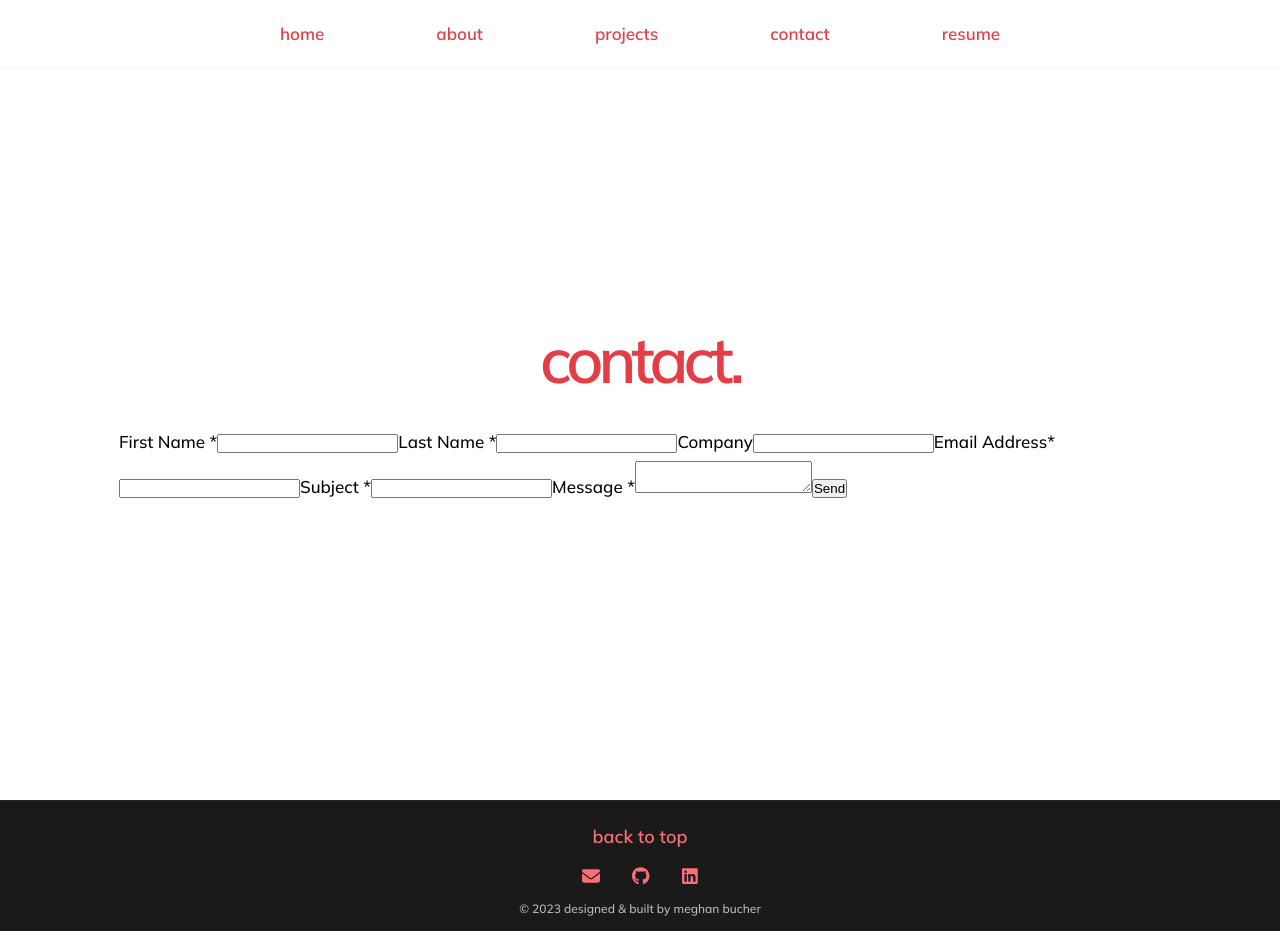
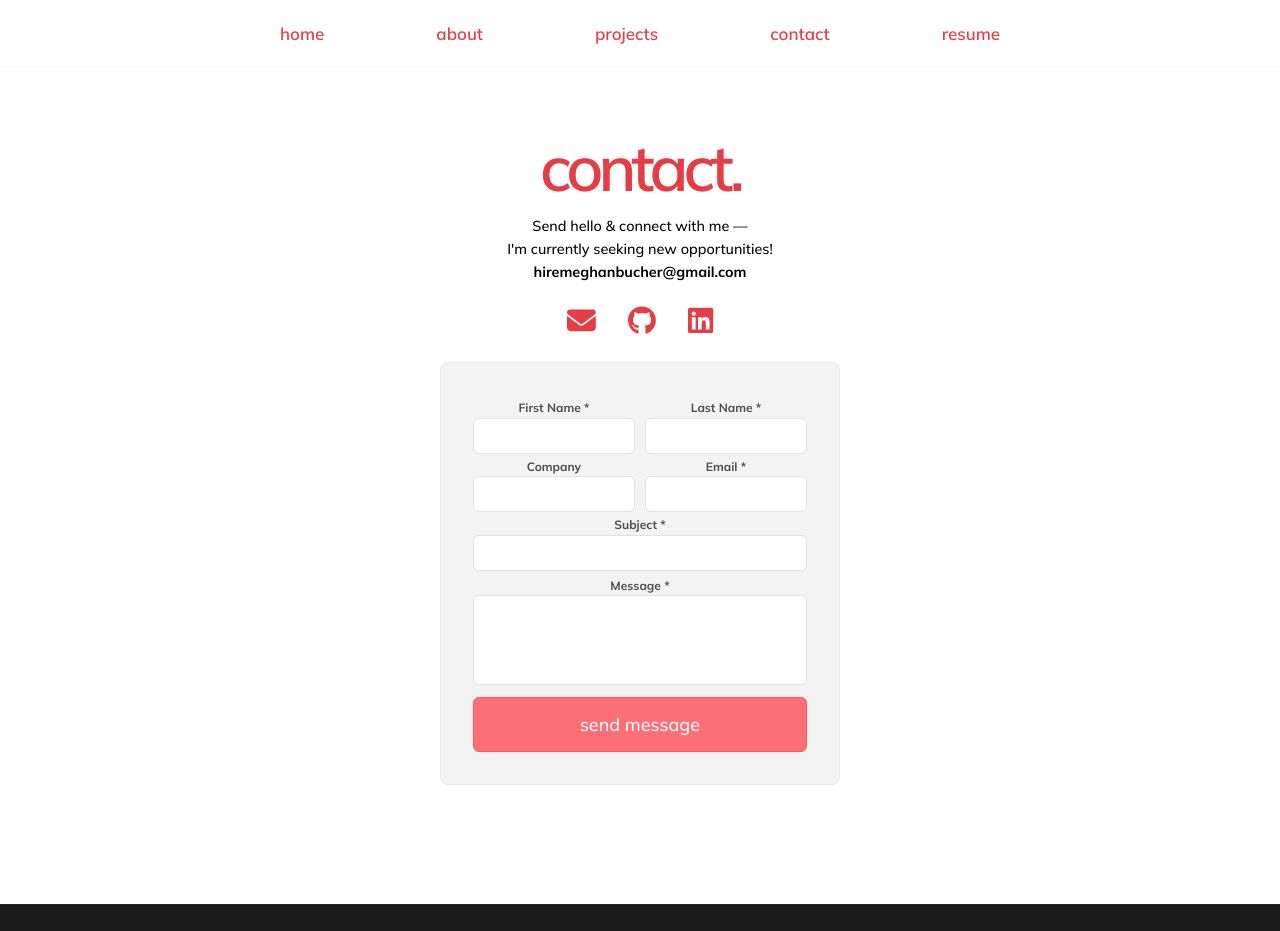
Before and after one commit to megbuch/portfolio-v2, a React (Create React App) app: page /contact in a window 1280 px wide. Shown: the top 931 px of the page. Built offline with nearby package versions, Linux system fonts and the light colour scheme.

Commit message:
styles contact form, contact page, and refactors social icons into reusable component

```diff
--- a/src/components/ContactForm/ContactForm.css
+++ b/src/components/ContactForm/ContactForm.css
@@ -0,0 +1,60 @@
+form {
+  width: 25rem;
+  background-color: rgb(243, 243, 243);
+  display: flex;
+  flex-direction: column;
+  padding: 2rem;
+  font-size: 12px;
+  font-weight: 700;
+  border-radius: 8px;
+  border: 1px solid rgb(233, 233, 233);
+}
+
+form > .row,
+form .col {
+  gap: 2px;
+  margin: 0;
+  width: 100%;
+}
+
+form > .row {
+  gap: 10px;
+}
+
+input,
+textarea {
+  width: 100%;
+  border: 1px solid rgb(226, 226, 226);
+  border-radius: 6px;
+  padding: 8px;
+  resize: none;
+  font: 14px "Mulish", Helvetica, Arial, sans-serif;
+  font-weight: 600;
+}
+
+input:focus,
+textarea:focus {
+  background: rgb(255, 205, 205);
+}
+
+label {
+  margin-bottom: -6px;
+  color: rgb(78, 78, 78);
+}
+
+input[type="submit"] {
+  margin-top: 10px;
+  background-color: var(--light-red);
+  border: 1px solid #ff5959;
+  padding: 15px;
+  font: 18px "Mulish", Helvetica, Arial, sans-serif;
+  font-weight: 500;
+  text-transform: lowercase;
+  color: white;
+  transition: 400ms ease-in-out;
+}
+
+input[type="submit"]:hover {
+  background-color: var(--bright-red);
+  cursor: pointer;
+}
--- a/src/components/ContactForm/ContactForm.jsx
+++ b/src/components/ContactForm/ContactForm.jsx
@@ -1,5 +1,6 @@
 import { useRef } from "react";
 import emailjs from "@emailjs/browser";
+import "./ContactForm.css";
 
 export default function ContactForm() {
   const form = useRef();
@@ -26,19 +27,33 @@ export default function ContactForm() {
 
   return (
     <form ref={form} onSubmit={sendEmail}>
+      <div className="row">
+        <div className="col">
           <label>First Name *</label>
           <input type="text" name="user_firstname" />
+        </div>
+        <div className="col">
           <label>Last Name *</label>
           <input type="text" name="user_lastname" />
+        </div>
+      </div>
+      <div className="row">
+        <div className="col">
           <label>Company</label>
           <input type="text" name="user_company" />
-      <label>Email Address*</label>
+        </div>
+        <div className="col">
+          <label>Email *</label>
           <input type="email" name="user_email" />
+        </div>
+      </div>
+      <div className="col">
         <label>Subject *</label>
         <input type="text" name="user_subject" />
         <label>Message *</label>
-      <textarea name="user_message" />
-      <input type="submit" value="Send" />
+        <textarea rows="4" name="user_message" />
+        <input type="submit" value="Send Message" />
+      </div>
     </form>
   );
 }
--- a/src/components/Footer/Footer.css
+++ b/src/components/Footer/Footer.css
@@ -8,20 +8,15 @@
   color: rgb(189, 189, 189);
 }
 
-.Footer > a,
-.icons > a {
+.Footer > a {
   font-size: 18px;
   color: var(--light-red);
 }
 
-.Footer > a:hover,
-.icons > a:hover {
+.Footer > a:hover {
   color: var(--bright-red);
 }
 
-.icons {
-  font-size: 1.5rem;
-  display: flex;
-  justify-content: center;
-  gap: 2rem;
+.Footer .icons > a {
+  color: var(--light-red);
 }
--- a/src/components/Footer/Footer.jsx
+++ b/src/components/Footer/Footer.jsx
@@ -4,6 +4,8 @@ import { FontAwesomeIcon } from "@fortawesome/react-fontawesome";
 import { faGithub } from "@fortawesome/free-brands-svg-icons";
 import { faLinkedin } from "@fortawesome/free-brands-svg-icons";
 import { faEnvelope } from "@fortawesome/free-solid-svg-icons";
+import { Link } from "react-router-dom";
+import SocialIcons from "../SocialIcons/SocialIcons";
 
 library.add(faGithub, faLinkedin, faEnvelope);
 
@@ -13,25 +15,7 @@ export default function Footer() {
       <a href="#top" rel="noreferrer">
         Back to top
       </a>
-      <div className="icons">
-        <a
-          href="mailto: hiremeghanbucher@gmail.com"
-          target="_blank"
-          rel="noreferrer"
-        >
-          <FontAwesomeIcon icon={faEnvelope} />
-        </a>
-        <a href="https://github.com/megbuch" target="_blank" rel="noreferrer">
-          <FontAwesomeIcon icon={faGithub} />
-        </a>
-        <a
-          href="https://linkedin.com/in/meghanbucher"
-          target="_blank"
-          rel="noreferrer"
-        >
-          <FontAwesomeIcon icon={faLinkedin} />
-        </a>
-      </div>
+      <SocialIcons />
       <p>© 2023 designed & built by Meghan Bucher</p>
     </footer>
   );
--- /dev/null
+++ b/src/components/SocialIcons/SocialIcons.css
@@ -0,0 +1,10 @@
+.icons > a:hover {
+  color: var(--bright-red);
+}
+
+.icons {
+  font-size: 1.3rem;
+  display: flex;
+  justify-content: center;
+  gap: 2rem;
+}
--- /dev/null
+++ b/src/components/SocialIcons/SocialIcons.jsx
@@ -0,0 +1,33 @@
+import { library } from "@fortawesome/fontawesome-svg-core";
+import { FontAwesomeIcon } from "@fortawesome/react-fontawesome";
+import { faGithub } from "@fortawesome/free-brands-svg-icons";
+import { faLinkedin } from "@fortawesome/free-brands-svg-icons";
+import { faEnvelope } from "@fortawesome/free-solid-svg-icons";
+import { Link } from "react-router-dom";
+import "./SocialIcons.css";
+
+library.add(faGithub, faLinkedin, faEnvelope);
+
+export default function SocialIcons() {
+  return (
+    <div className="icons">
+      <Link
+        to="mailto: hiremeghanbucher@gmail.com"
+        target="_blank"
+        rel="noreferrer"
+      >
+        <FontAwesomeIcon icon={faEnvelope} />
+      </Link>
+      <Link to="https://github.com/megbuch" target="_blank" rel="noreferrer">
+        <FontAwesomeIcon icon={faGithub} />
+      </Link>
+      <Link
+        to="https://linkedin.com/in/meghanbucher"
+        target="_blank"
+        rel="noreferrer"
+      >
+        <FontAwesomeIcon icon={faLinkedin} />
+      </Link>
+    </div>
+  );
+}
--- a/src/index.css
+++ b/src/index.css
@@ -64,7 +64,7 @@ h2 {
   font-size: 4rem;
   font-weight: 600;
   letter-spacing: -5px;
-  line-height: 2;
+  line-height: 1.5;
 }
 
 .row {
--- a/src/pages/ContactPage/ContactPage.css
+++ b/src/pages/ContactPage/ContactPage.css
@@ -0,0 +1,18 @@
+.ContactPage > p {
+  font-size: 0.9rem;
+  line-height: 1.6;
+  text-align: center;
+}
+
+.ContactPage .icons {
+  margin: 5px 0 10px 0;
+}
+
+.ContactPage .icons > a {
+  font-size: 1.8rem;
+  color: var(--bright-red);
+}
+
+.ContactPage .icons > a:hover {
+  color: black;
+}
--- a/src/pages/ContactPage/ContactPage.jsx
+++ b/src/pages/ContactPage/ContactPage.jsx
@@ -1,9 +1,19 @@
 import ContactForm from "../../components/ContactForm/ContactForm";
+import SocialIcons from "../../components/SocialIcons/SocialIcons";
+import "./ContactPage.css";
 
 export default function ProjectsPage() {
   return (
     <section className="ContactPage">
       <h2>Contact.</h2>
+      <p>
+        Send hello & connect with me —
+        <br />
+        I'm currently seeking new opportunities!
+        <br />
+        <b>hiremeghanbucher@gmail.com</b>
+      </p>
+      <SocialIcons />
       <ContactForm />
     </section>
   );
```
Lines whose indentation alone changed are shown as unchanged.
